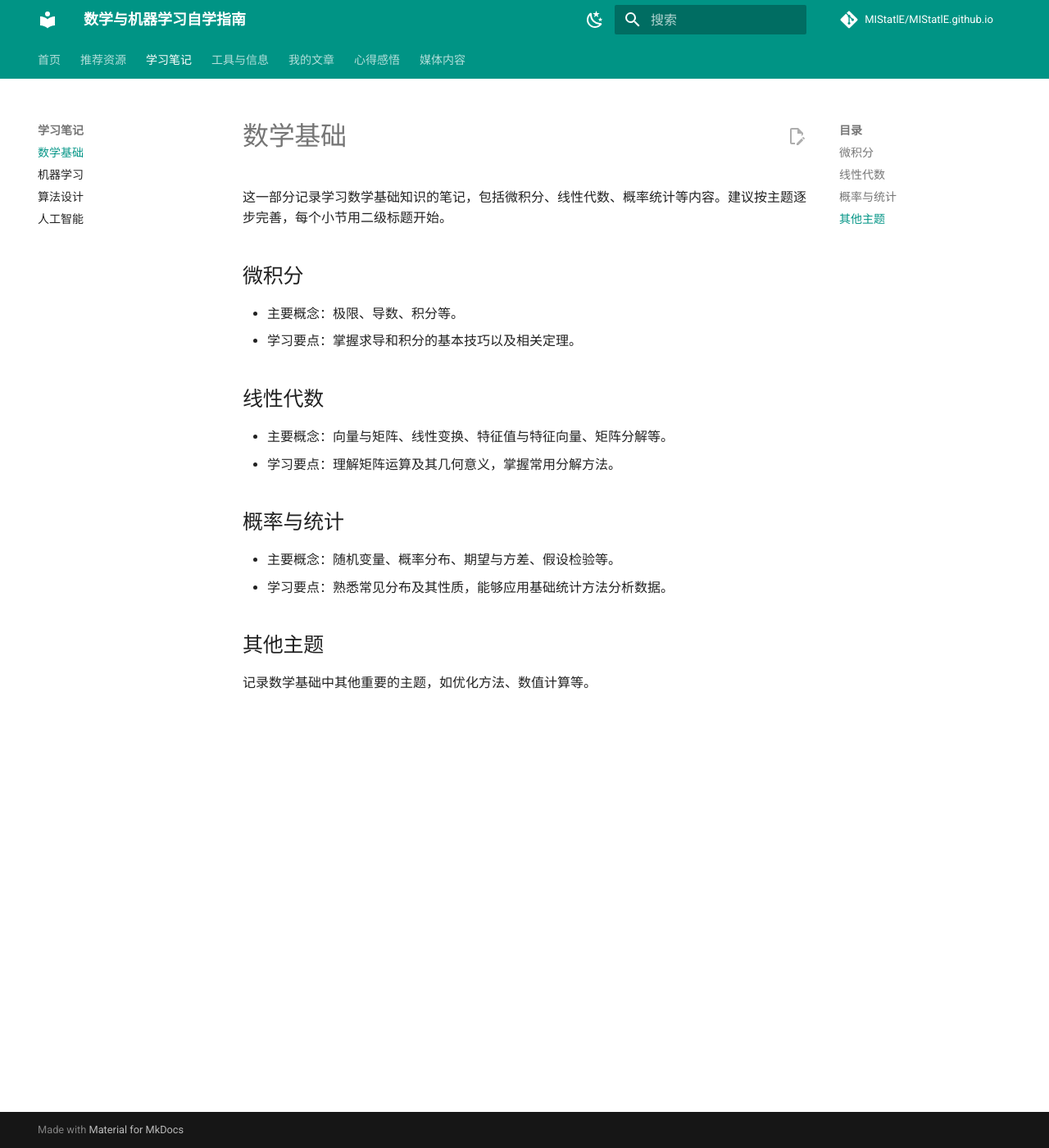
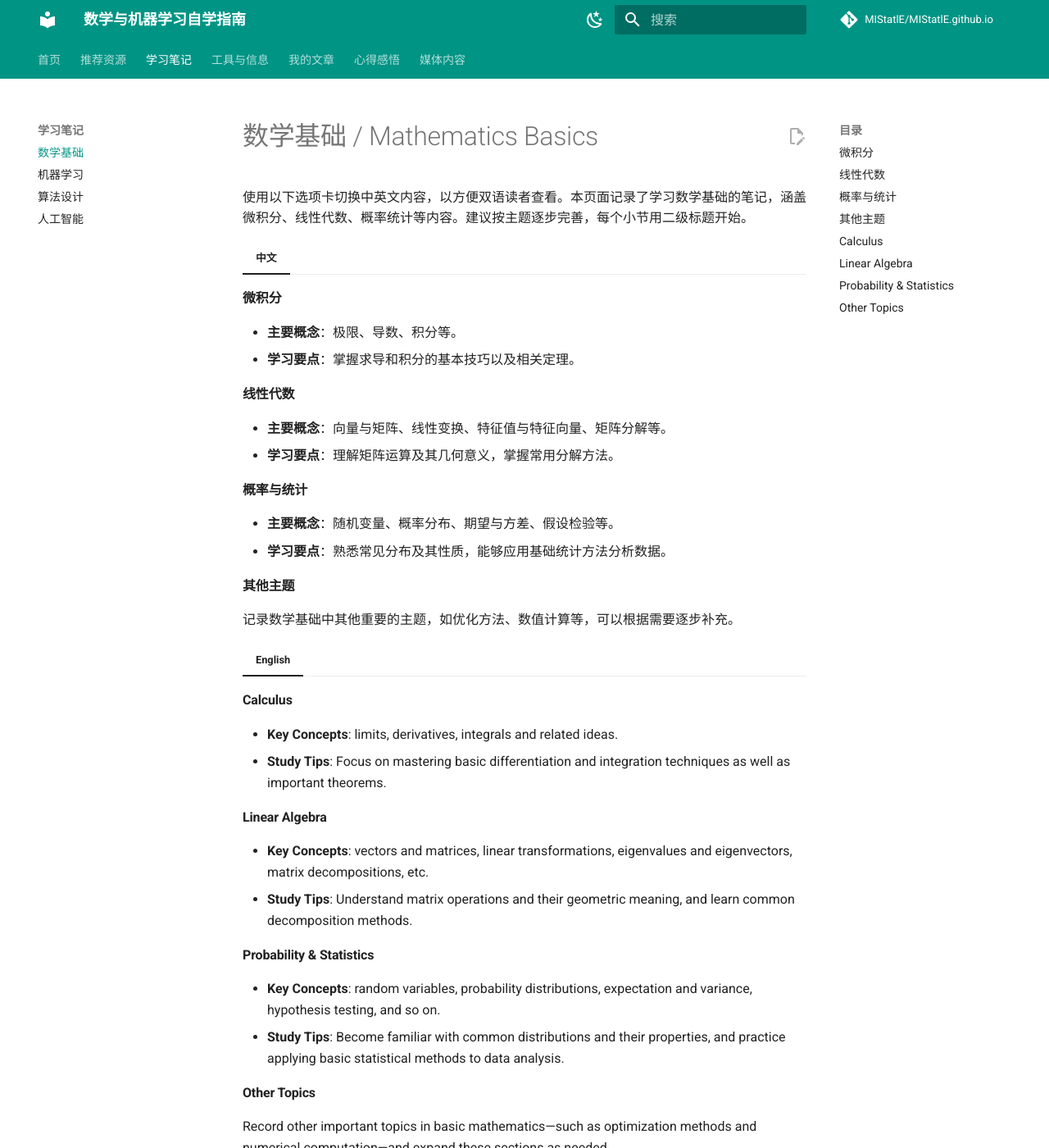
Before and after one commit to MIStatlE/MIStatlE.github.io, an MkDocs documentation site: the page built from docs/notes/math.md, in a window 1280 px wide and 1400 px high. Shown: the whole window at 82% size. Built offline with MkDocs 1.6.1 and Material for MkDocs 9.7.7, drawn with Linux system fonts in a browser that asks for light colours; comment, search, counter and statistics services are not loaded; some of the changed text lies outside the part shown.

Commit message:
Add files via upload

```diff
--- a/docs/notes/math.md
+++ b/docs/notes/math.md
@@ -1,22 +1,45 @@
-# 数学基础
+# 数学基础 / Mathematics Basics
 
-这一部分记录学习数学基础知识的笔记，包括微积分、线性代数、概率统计等内容。建议按主题逐步完善，每个小节用二级标题开始。
+使用以下选项卡切换中英文内容，以方便双语读者查看。本页面记录了学习数学基础的笔记，涵盖微积分、线性代数、概率统计等内容。建议按主题逐步完善，每个小节用二级标题开始。
 
-## 微积分
+=== "中文"
 
-- 主要概念：极限、导数、积分等。
-- 学习要点：掌握求导和积分的基本技巧以及相关定理。
+#### 微积分
 
-## 线性代数
+- **主要概念**：极限、导数、积分等。
+- **学习要点**：掌握求导和积分的基本技巧以及相关定理。
 
-- 主要概念：向量与矩阵、线性变换、特征值与特征向量、矩阵分解等。
-- 学习要点：理解矩阵运算及其几何意义，掌握常用分解方法。
+#### 线性代数
 
-## 概率与统计
+- **主要概念**：向量与矩阵、线性变换、特征值与特征向量、矩阵分解等。
+- **学习要点**：理解矩阵运算及其几何意义，掌握常用分解方法。
 
-- 主要概念：随机变量、概率分布、期望与方差、假设检验等。
-- 学习要点：熟悉常见分布及其性质，能够应用基础统计方法分析数据。
+#### 概率与统计
 
-## 其他主题
+- **主要概念**：随机变量、概率分布、期望与方差、假设检验等。
+- **学习要点**：熟悉常见分布及其性质，能够应用基础统计方法分析数据。
 
-记录数学基础中其他重要的主题，如优化方法、数值计算等。
+#### 其他主题
+
+记录数学基础中其他重要的主题，如优化方法、数值计算等，可以根据需要逐步补充。
+
+=== "English"
+
+#### Calculus
+
+- **Key Concepts**: limits, derivatives, integrals and related ideas.
+- **Study Tips**: Focus on mastering basic differentiation and integration techniques as well as important theorems.
+
+#### Linear Algebra
+
+- **Key Concepts**: vectors and matrices, linear transformations, eigenvalues and eigenvectors, matrix decompositions, etc.
+- **Study Tips**: Understand matrix operations and their geometric meaning, and learn common decomposition methods.
+
+#### Probability & Statistics
+
+- **Key Concepts**: random variables, probability distributions, expectation and variance, hypothesis testing, and so on.
+- **Study Tips**: Become familiar with common distributions and their properties, and practice applying basic statistical methods to data analysis.
+
+#### Other Topics
+
+Record other important topics in basic mathematics—such as optimization methods and numerical computation—and expand these sections as needed.
```
Also changed, not shown: docs/notes/ai.md (+34 -6 lines), docs/notes/algorithm.md (+31 -5 lines), docs/notes/ml.md (+34 -11 lines).
